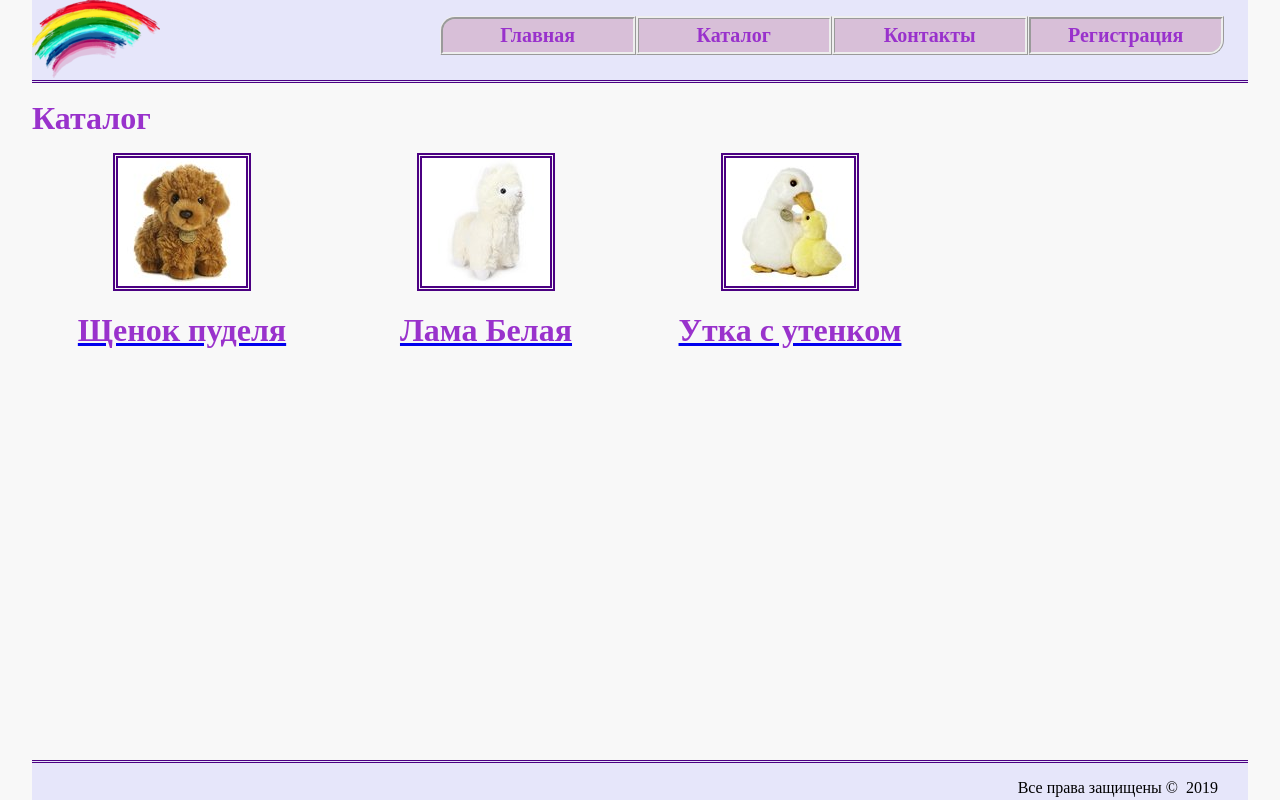
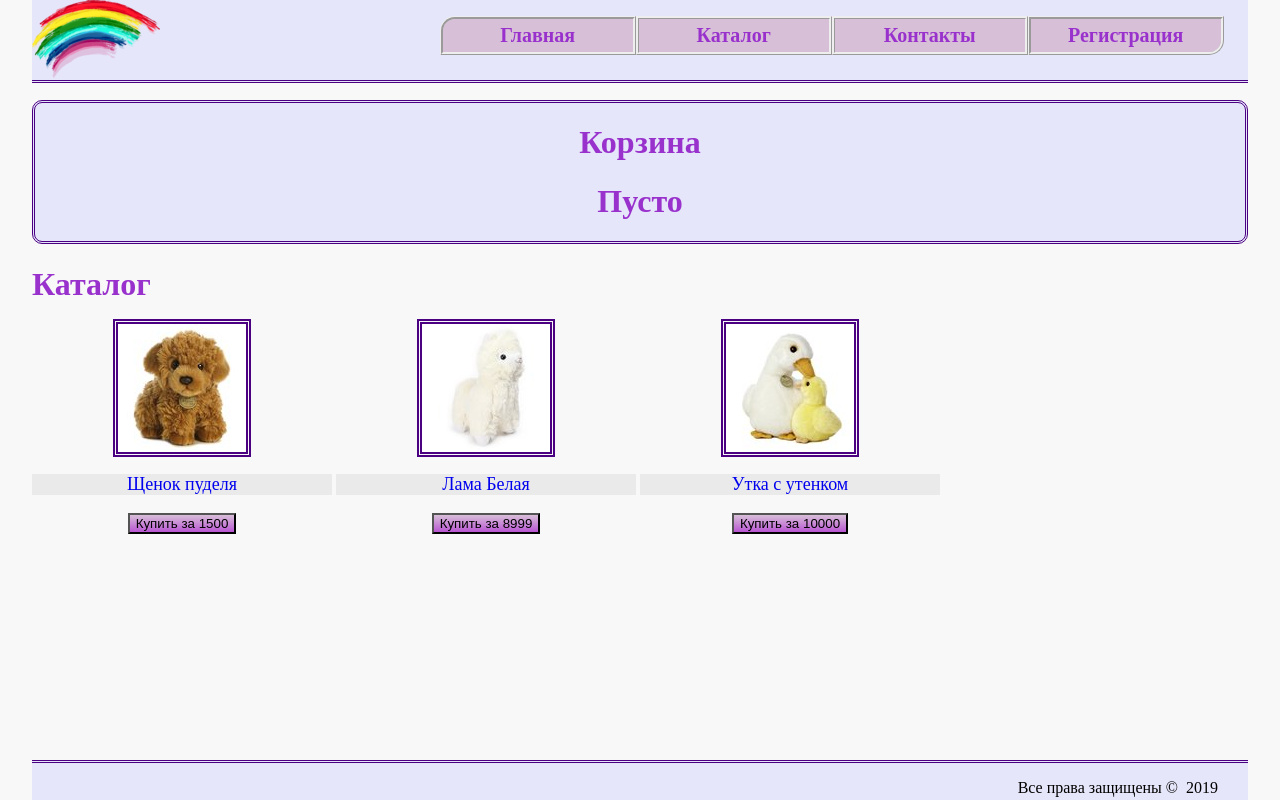
Before and after one commit to AllaVved/JS, a plain HTML site: page shop_toy/catalog/catalog.html in a window 1280 px wide. Drawn offline with Linux system fonts and the light colour scheme.

Commit message:
Корзина
Я что-то сделала, но не особо поняла что именно...

```diff
--- a/shop_toy/catalog/catalog.html
+++ b/shop_toy/catalog/catalog.html
@@ -1,11 +1,12 @@
 <!DOCTYPE html>
-
 <html>
 
 <head>
     <title>Каталог</title>
     <meta charset="UTF-8">
     <link rel="stylesheet" href="../style.css">
+    <script src="../script/product.js" defer></script>
+    <script src="../script/script.js" defer></script>
 </head>
 
 <body>
@@ -24,19 +25,29 @@
         </ul>
     </header>
     <div class="content">
+        <div class="basket">
+            <h1>Корзина</h1>
+            <h1 id="summ">Пусто</h1>
+        </div>
         <h1>Каталог</h1>
-        <a class="catalog" href="poodle_puppy.html">
-            <img src="../img/poodle_puppy.jpg" alt="Щенок пуделя">
-            <h1>Щенок пуделя</h1>
-        </a>
-        <a class="catalog" href="white_llama.html">
-            <img src="../img/white_llama.jpg" alt="Лама Белая">
-            <h1>Лама Белая</h1>
-        </a>
-        <a class="catalog" href="duck_with_duckling.html">
-            <img src="../img/duck_with_duckling.jpg" alt="Утка с утенком">
-            <h1>Утка с&nbsp;утенком</h1>
-        </a>
+        <div class="catalog">
+            <a href="poodle_puppy.html"> <img src="../img/poodle_puppy.jpg" alt="Щенок пуделя">
+                <h3>Щенок пуделя</h3>
+            </a>
+            <button id="0"></button>
+        </div>
+        <div class="catalog">
+            <a href="white_llama.html"> <img src="../img/white_llama.jpg" alt="Лама Белая">
+                <h3>Лама Белая</h3>
+            </a>
+            <button id="1"></button>
+        </div>
+        <div class="catalog">
+            <a href="duck_with_duckling.html"> <img src="../img/duck_with_duckling.jpg" alt="Утка с утенком">
+                <h3>Утка с&nbsp;утенком</h3>
+            </a>
+            <button id="2"></button>
+        </div>
     </div>
     <footer>
         <p>Все права защищены &copy;&nbsp; 2019</p>
--- a/shop_toy/script/product.js
+++ b/shop_toy/script/product.js
@@ -1,16 +1,19 @@
 var product = [
     {
-        id: 001,
-        name: 'teddy bear',
-        price: 1500
-    },
-    {
-        id: 002,
+        id: 0,
+        name: 'poodle puppy',
+        price: 1500,
+        amount: 0
+    }
+    , {
+        id: 1,
         name: 'white Lama',
-        price: 8999
-    },
-    {
-        id: 003,
+        price: 8999,
+        amount: 0
+    }
+    , {
+        id: 2,
         name: 'Duck with duckling',
-        price: 10000
-    }]
+        price: 10000,
+        amount: 0
+    }];
--- a/shop_toy/script/script.js
+++ b/shop_toy/script/script.js
@@ -1,9 +1,29 @@
-function countBasketPrice(product) {
-    var sum = 0;
-    for (var i = 0; i < product.length; i++) {
-        sum += product[i].price;
+var button = document.getElementsByTagName("button");
+var getPrice = function () {
+    for (let i = 0; i < product.length; i++) {
+        button[i].innerHTML = "Купить за " + product[i].price;
     }
+}
+window.onload = getPrice;
 
-    return sum
+function addAmount() {
+    let i = event.target.id;
+    product[i].amount++;
+    getSumm(i);
 }
-console.log(countBasketPrice(product))
+
+function get() {
+    button.onclick = addAmount();
+}
+var summ = 0;
+
+function getSumm(i) {
+    summ = summ + product[i].amount * product[i].price;
+    outputSumm();
+}
+
+function outputSumm() {
+    let summBasket = document.getElementById("summ");
+    summBasket.innerHTML = "Сумма покупки = " + summ;
+}
+window.onclick = get;
--- a/shop_toy/style.css
+++ b/shop_toy/style.css
@@ -1,9 +1,10 @@
-body{
+body {
     background: #f8f8f8;
     width: 95%;
     margin: 0 auto;
 }
-header{
+
+header {
     background: #E6E6FA;
     height: 80px;
     background-image: url('img/rainbow.png');
@@ -13,24 +14,32 @@ header{
     top: 0;
     width: 95%
 }
-.menu{
-  position: absolute;
-  right: 2%;
+
+.menu {
+    position: absolute;
+    right: 2%;
 }
-.menu li:first-child{
+
+.menu li:first-child {
     border-top-left-radius: 15px;
 }
-.menu li:last-child{
+
+.menu li:last-child {
     border-bottom-right-radius: 15px;
 }
-.menu > li a{
+
+a {
+    text-decoration: none;
+}
+
+.menu > li a {
     color: #9932CC;
     font-size: 20px;
-    text-decoration: none;
     display: inline-block;
     width: 100%;
 }
-.menu > li{
+
+.menu > li {
     padding: 5px;
     border-style: ridge;
     list-style-type: none;
@@ -41,49 +50,59 @@ header{
     float: left;
     width: 180px;
 }
-.menu li a:hover{
+
+.menu li a:hover {
     color: #8B0000;
 }
-.menu li a:active{
+
+.menu li a:active {
     color: #006400;
 }
+
 .menu li ul {
     display: none;
 }
+
 .menu li:hover ul {
     display: block;
     list-style-type: none;
     background: #E6E6FA;
 }
+
 .menu li:hover ul a {
     font-size: 15px;
     font-weight: 400;
 }
-h3{
+
+h3 {
     color: 000;
     font-size: 18px;
     font-weight: 400;
     background: #eaeaea;
 }
-.briefly{
+
+.briefly {
     color: #070707;
     font-size: 14px;
     font-style: italic;
     line-height: 16px;
 }
-.detailed{
+
+.detailed {
     color: #484343;
     font-size: 16px;
     font-weight: 400;
     line-height: 24px;
     text-align: left;
 }
-.characteristic li{
+
+.characteristic li {
     list-style: url('img/clover.jpg');
     font-size: 16px;
     font-family: "Times New Roman";
 }
-form{
+
+form {
     color: #4B0082;
     line-height: 20px;
     border: double #4B0082;
@@ -91,34 +110,44 @@ form{
     border-radius: 15px;
     padding: 10px;
 }
-input{
+
+input {
     background-color: #D8BFD8;
     width: 100px;
     padding: 10px;
     border-radius: 6px;
 }
-input:hover{
+
+input:hover {
     background-color: #E6E6FA;
 }
-input[type="radio"], [type="checkbox"]{
+
+input[type="radio"],
+[type="checkbox"] {
     width: 50px;
 }
-input[type="text"], [type="password"]{
+
+input[type="text"],
+[type="password"] {
     width: 250px;
 }
-input[type="text"]{
+
+input[type="text"] {
     text-transform: capitalize;
 }
-input[type="submit"]{
+
+input[type="submit"] {
     width: 150px;
-    color:#228B22;
+    color: #228B22;
     font-weight: bold;
 }
-input[type="reset"]{
+
+input[type="reset"] {
     color: #8B0000;
     font-style: italic;
 }
-input[type="button"]{
+
+input[type="button"] {
     position: fixed;
     right: 2%;
     top: 15%;
@@ -126,68 +155,92 @@ input[type="button"]{
     font-size: 20px;
     font-weight: 500;
 }
-input[type="button"]:hover{
+
+input[type="button"]:hover {
     color: #8B0000;
 }
-input[type="button"]:active{
+
+input[type="button"]:active {
     color: #006400;
 }
-input[type="button"], [type="reset"], [type="submit"]{
+
+input[type="button"],
+[type="reset"],
+[type="submit"],
+button {
     background: linear-gradient(#D8BFD8, #BA55D3);
 }
-img{
+
+img {
     outline-style: double;
     outline-width: 5px;
     outline-color: #4B0082;
 }
-.catalog{
+
+.catalog {
     display: inline-block;
     width: 300px;
     text-align: center;
 }
-.product{
+
+.product {
     margin-right: 20px;
     float: left;
     clear: both;
 }
-img:hover{
+
+img:hover {
     outline: none;
 }
-h1{
+
+h1 {
     color: #9932CC
 }
-.table_of_characteristics{
+
+.table_of_characteristics {
     border: 1px solid #4B0082;
     width: 100%;
     height: 200px;
 }
-.table_of_characteristics td{
+
+.table_of_characteristics td {
     border: 1px solid #4B0082;
     padding-left: 10px;
 }
-.table_of_characteristics tr:first-child td:first-child{
-   width: 15px;
-   background-image: url('img/clover.jpg');
-   background-repeat: repeat-y;
+
+.table_of_characteristics tr:first-child td:first-child {
+    width: 15px;
+    background-image: url('img/clover.jpg');
+    background-repeat: repeat-y;
 }
-.content p:first-letter{
+
+.content p:first-letter {
     color: #800080;
     font-size: 25px;
     font-weight: 400;
 }
-.content{
+
+.content {
     margin-top: 100px;
     margin-bottom: 10%;
 }
 
-footer{
+.basket {
+    border: double #4B0082;
+    text-align: center;
+    border-radius: 10px;
+    background: #E6E6FA;
+}
+
+footer {
     background: #E6E6FA;
     border-top: double #4B0082;
     text-align: right;
-    position:fixed;
+    position: fixed;
     top: 95%;
     width: 95%;
 }
-footer p{
+
+footer p {
     margin-right: 30px;
 }
```
